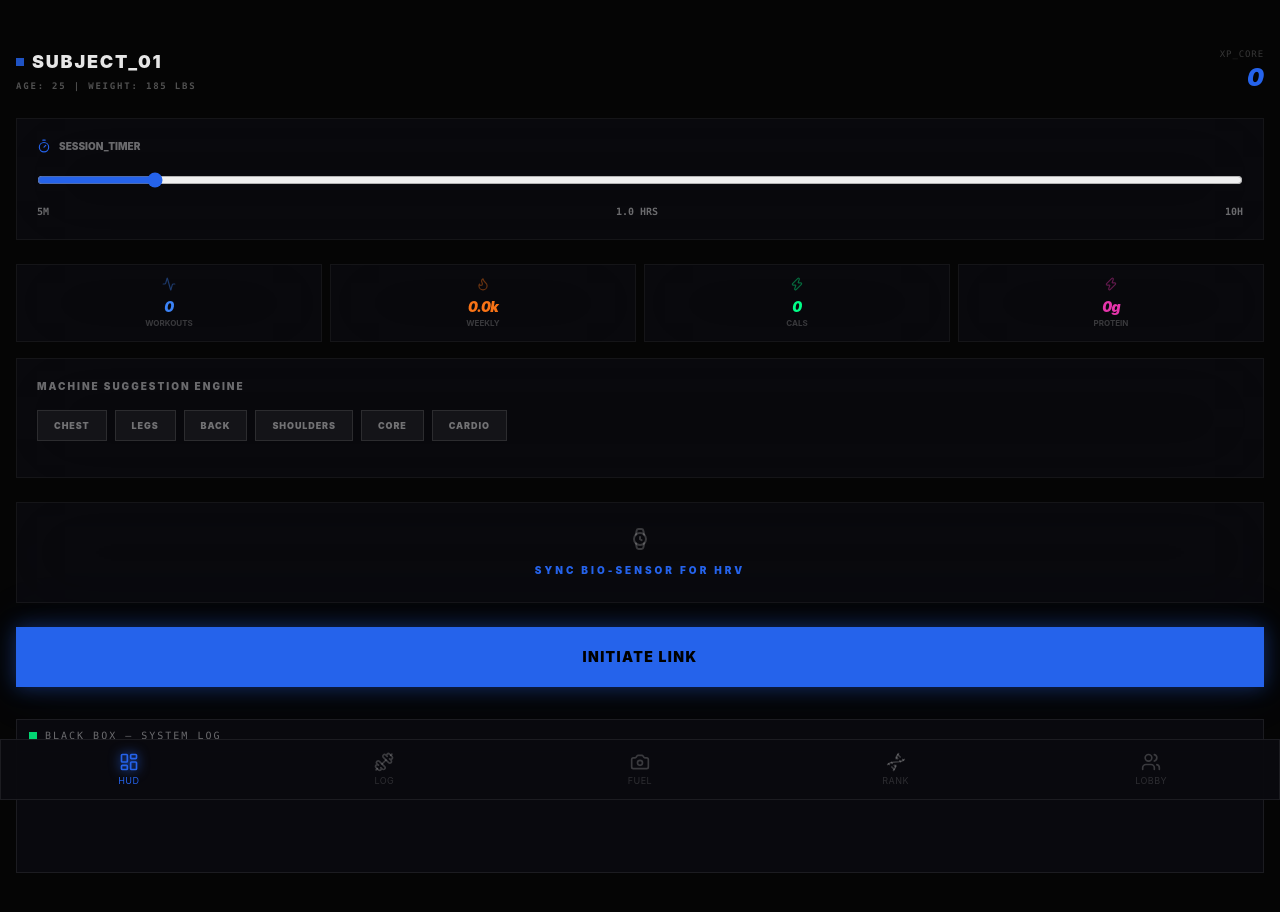
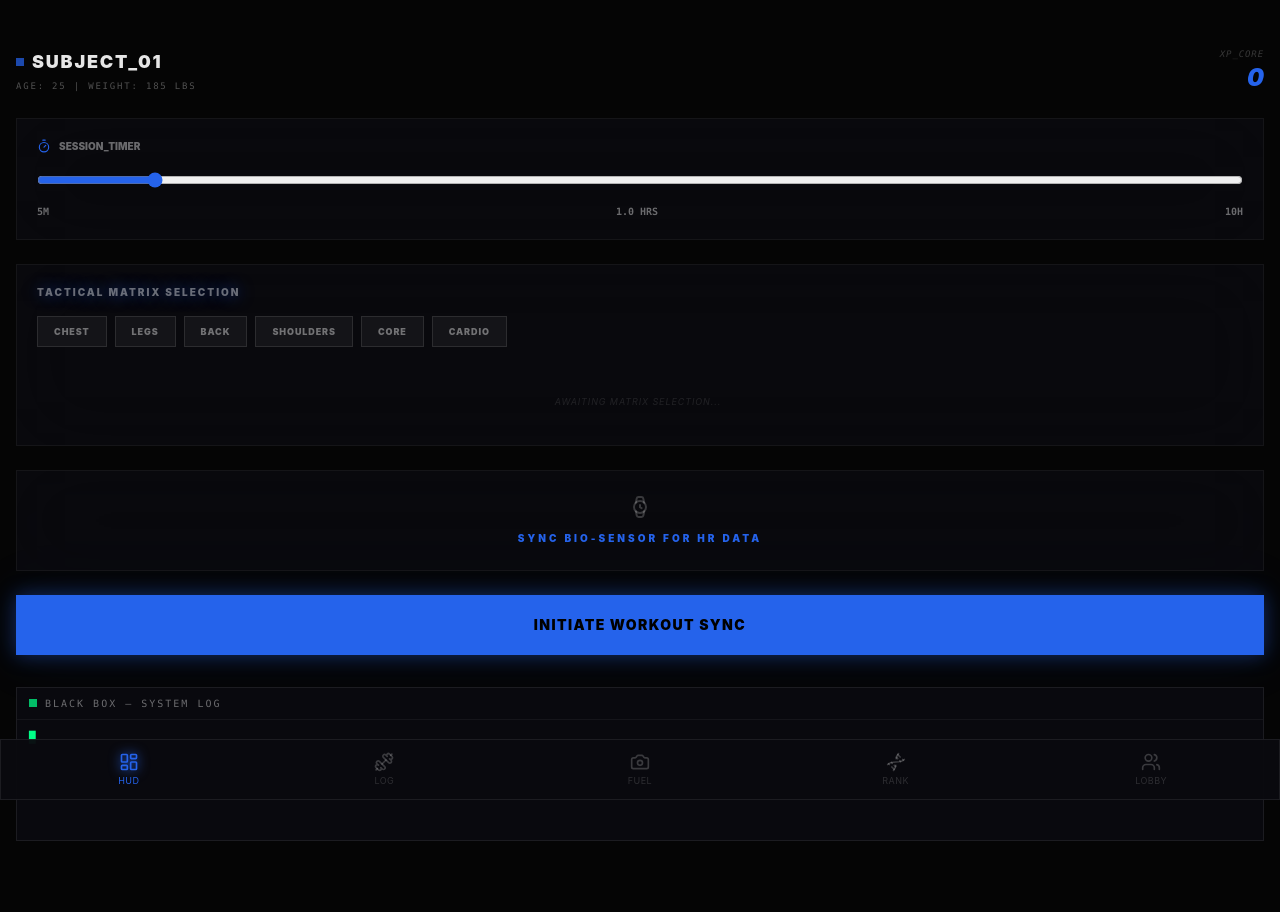
Before and after one commit to Sup3r-Monkey1/Aura-Sync, a React (Vite) app in the folder Aura Sync/: page / in a window 1280 px wide. Shown: the top 912 px of the page. Built offline with nearby package versions, Linux system fonts and the light colour scheme.

Commit message:
Update AuraDashboard.tsx

```diff
--- a/Aura Sync/src/components/AuraDashboard.tsx
+++ b/Aura Sync/src/components/AuraDashboard.tsx
@@ -1,37 +1,34 @@
 import { useEffect, useState } from 'react';
 import { motion, AnimatePresence } from 'framer-motion';
-import { Activity, Flame, Zap, Watch, Edit2, Timer, Lock, ShieldCheck, Clock } from 'lucide-react';
+import { Brain, Activity, Flame, Zap, Watch, Edit2, Timer, Lock, ShieldCheck } from 'lucide-react';
 import { useWorkoutStore } from '../store/useWorkoutStore';
-import { getZoneColor } from '../engine/readiness';
 import { workoutRegistry } from '../data/workoutRegistry';
 import BlackBoxTerminal from './BlackBoxTerminal';
 
 export default function AuraDashboard() {
-  const { readiness, history, watchConnected, connectWatch, evolutionXP, nutrition, refreshReadiness, startSession, session, userName, setUserName, userAge, userWeight, setUserStats, sessionLimit, setSessionLimit, endSession } = useWorkoutStore();
+  const { history, watchConnected, connectWatch, evolutionXP, nutrition, startSession, session, userName, setUserName, userAge, userWeight, setUserStats, sessionLimit, setSessionLimit, endSession } = useWorkoutStore();
   const [isEditingProfile, setIsEditingProfile] = useState(false);
   const [timeLeft, setTimeLeft] = useState(0);
-  const [targetMuscle, setTargetMuscle] = useState<string | null>(null);
+  const [selectedTargets, setSelectedTargets] = useState<string[]>([]);
 
   useEffect(() => {
     let interval: any;
     if (session) {
       interval = setInterval(() => {
         const elapsed = Date.now() - session.startedAt;
-        const remaining = Math.max(0, Math.floor((sessionLimit * 1000 - elapsed) / 1000));
-        setTimeLeft(remaining);
-        if (remaining === 0) endSession();
+        const rem = Math.max(0, Math.floor((sessionLimit * 1000 - elapsed) / 1000));
+        setTimeLeft(rem);
+        if (rem === 0) endSession();
       }, 1000);
     }
     return () => clearInterval(interval);
   }, [session, sessionLimit, endSession]);
 
-  useEffect(() => { refreshReadiness(); }, [refreshReadiness]);
+  const toggleTarget = (m: string) => {
+    setSelectedTargets(prev => prev.includes(m) ? prev.filter(x => x !== m) : [...prev, m]);
+  };
 
-  const today = new Date().setHours(0, 0, 0, 0);
-  const todayNutrition = nutrition.filter(n => n.timestamp >= today);
-  const totalCals = todayNutrition.reduce((s, n) => s + n.calories, 0);
-  const totalProtein = todayNutrition.reduce((s, n) => s + n.protein, 0);
-  const weeklyVol = history.filter(h => h.date > (Date.now() - 604800000)).reduce((s, h) => s + h.totalVolume, 0);
+  const suggestions = workoutRegistry.filter(ex => selectedTargets.includes(ex.category));
 
   return (
     <div className="min-h-screen bg-[#050505] pb-24 overflow-x-hidden">
@@ -41,10 +38,10 @@ export default function AuraDashboard() {
             <div className="w-2 h-2 bg-cobalt animate-pulse" />
             <h1 className="text-lg font-black tracking-widest text-white/90 uppercase">{userName}</h1>
           </div>
-          <p className="text-[9px] text-white/30 uppercase tracking-[0.2em] font-mono font-bold">Age: {userAge} | Weight: {userWeight} lbs</p>
+          <p className="text-[9px] text-white/30 uppercase tracking-[0.2em] font-mono">Age: {userAge} | Weight: {userWeight} lbs</p>
         </div>
         <div className="text-right">
-          <div className="text-[9px] text-white/20 uppercase font-mono tracking-widest">XP_Core</div>
+          <div className="text-[9px] text-white/20 uppercase font-mono tracking-widest italic">XP_Core</div>
           <div className="text-2xl font-black text-cobalt italic">{evolutionXP}</div>
         </div>
       </div>
@@ -53,9 +50,7 @@ export default function AuraDashboard() {
         <div className="glass p-5 border-l-2 border-cobalt">
           <div className="flex justify-between items-center mb-4">
             <div className="flex items-center gap-2 text-[10px] font-black uppercase text-white/40"><Timer size={14} className="text-cobalt"/> Session_Timer</div>
-            {session && <div className="text-sm font-mono text-cobalt font-black animate-pulse">
-              {Math.floor(timeLeft/3600)}h {Math.floor((timeLeft%3600)/60)}m {timeLeft%60}s
-            </div>}
+            {session && <div className="text-sm font-mono text-cobalt font-black animate-pulse">{Math.floor(timeLeft/3600)}h {Math.floor((timeLeft%3600)/60)}m {timeLeft%60}s</div>}
           </div>
           {!session ? (
             <div className="space-y-4">
@@ -63,58 +58,50 @@ export default function AuraDashboard() {
                <div className="flex justify-between text-[10px] font-mono text-white/40 uppercase font-black"><span>5m</span><span>{(sessionLimit/3600).toFixed(1)} hrs</span><span>10h</span></div>
             </div>
           ) : (
-            <button onClick={endSession} className="w-full py-3 bg-red-500/20 text-red-500 border border-red-500/40 font-black text-[10px] uppercase tracking-widest">Terminate Session</button>
+            <button onClick={endSession} className="w-full py-3 bg-red-500/20 text-red-500 border border-red-500/40 font-black text-[10px] uppercase tracking-widest">Terminate Protocol</button>
           )}
         </div>
       </div>
 
-      <div className="px-4 mb-4 grid grid-cols-4 gap-2">
-        <HudStat icon={Activity} label="Workouts" value={history.length} color="#3b82f6" />
-        <HudStat icon={Flame} label="Weekly" value={`${(weeklyVol/1000).toFixed(1)}k`} color="#f97316" />
-        <HudStat icon={Zap} label="Cals" value={totalCals} color="#00ff88" />
-        <HudStat icon={Zap} label="Protein" value={`${totalProtein}g`} color="#e535ab" />
-      </div>
-
       <div className="px-4 mb-6">
         <div className="glass p-5">
-           <div className="text-[10px] font-black text-white/40 uppercase tracking-[0.2em] mb-4">Machine Suggestion Engine</div>
-           <div className="flex gap-2 overflow-x-auto no-scrollbar mb-4">
+           <div className="text-[10px] font-black text-white/40 uppercase tracking-[0.2em] mb-4 text-glow-cobalt">Tactical Matrix Selection</div>
+           <div className="flex gap-2 overflow-x-auto no-scrollbar mb-6 pb-2">
               {['chest', 'legs', 'back', 'shoulders', 'core', 'cardio'].map(m => (
-                <button key={m} onClick={() => setTargetMuscle(m)} className={`px-4 py-2 text-[9px] font-black uppercase tracking-widest border ${targetMuscle === m ? 'bg-cobalt text-black border-cobalt' : 'bg-white/5 border-white/10 text-white/40'}`}>{m}</button>
+                <button key={m} onClick={() => toggleTarget(m)} className={`px-4 py-2 text-[9px] font-black uppercase tracking-widest border transition-all ${selectedTargets.includes(m) ? 'bg-cobalt text-black border-cobalt shadow-[0_0_15px_#2563eb]' : 'bg-white/5 border-white/10 text-white/40'}`}>{m}</button>
               ))}
            </div>
-           {targetMuscle && (
-             <div className="space-y-2">
-                {workoutRegistry.filter(ex => ex.category === targetMuscle).slice(0, 3).map(ex => (
-                  <div key={ex.id} className="flex justify-between items-center p-3 bg-white/[0.02] border-r-2 border-cobalt">
-                    <span className="text-[11px] font-bold text-white/70 uppercase">{ex.name}</span>
-                    <span className="text-[8px] text-cobalt font-mono uppercase italic">{ex.equipment}</span>
-                  </div>
-                ))}
-             </div>
-           )}
+           <div className="space-y-2 max-h-48 overflow-y-auto no-scrollbar pr-1">
+              {suggestions.map(ex => (
+                <div key={ex.id} className="flex justify-between items-center p-3 bg-white/[0.02] border-r border-cobalt/40">
+                  <span className="text-[10px] font-bold text-white/70 uppercase">{ex.name}</span>
+                  <span className="text-[8px] text-cobalt font-mono uppercase italic">{ex.equipment}</span>
+                </div>
+              ))}
+              {selectedTargets.length === 0 && <p className="text-center text-[9px] text-white/10 uppercase tracking-widest py-4 italic">Awaiting Matrix Selection...</p>}
+           </div>
         </div>
       </div>
 
       <div className="px-4 mb-6">
         {watchConnected ? (
           <div className="glass p-5 border-l-2 border-terminal flex justify-between items-start">
-             <div><div className="text-[10px] uppercase tracking-[0.3em] text-white/40 mb-1">Live_HRV</div><div className="text-3xl font-black text-terminal italic">64ms</div></div>
+             <div><div className="text-[10px] uppercase tracking-[0.3em] text-white/40 mb-1">Heart_Rate_Sync</div><div className="text-3xl font-black text-terminal italic">64bpm</div></div>
              <ShieldCheck className="text-terminal" size={20} />
           </div>
         ) : (
-          <button onClick={connectWatch} className="w-full glass p-6 border-dashed border-white/10 flex flex-col items-center gap-3"><Watch className="text-white/20" /><span className="text-[10px] font-black text-cobalt uppercase tracking-[0.3em]">Sync Bio-Sensor for HRV</span></button>
+          <button onClick={connectWatch} className="w-full glass p-6 border-dashed border-white/10 flex flex-col items-center gap-3 active:bg-white/5"><Watch className="text-white/20" /><span className="text-[10px] font-black text-cobalt uppercase tracking-[0.3em]">Sync Bio-Sensor for HR Data</span></button>
         )}
       </div>
 
-      {!session && <div className="px-4 mb-8"><motion.button whileTap={{ scale: 0.97 }} onClick={() => startSession()} className="w-full py-5 bg-cobalt text-black font-black text-sm uppercase tracking-widest glow-cobalt">Initiate Link</motion.button></div>}
+      {!session && <div className="px-4 mb-8"><motion.button whileTap={{ scale: 0.97 }} onClick={() => startSession()} className="w-full py-5 bg-cobalt text-black font-black text-sm uppercase tracking-widest glow-cobalt">Initiate Workout Sync</motion.button></div>}
       <div className="px-4"><BlackBoxTerminal /></div>
 
       <AnimatePresence>
         {isEditingProfile && (
           <motion.div initial={{ opacity: 0 }} animate={{ opacity: 1 }} exit={{ opacity: 0 }} className="fixed inset-0 z-[200] bg-black/95 p-8 flex flex-col justify-center items-center">
              <div className="w-full max-w-xs space-y-6">
-                <h2 className="text-2xl font-black italic uppercase text-white mb-8 border-l-4 border-cobalt pl-4">Update Identity</h2>
+                <h2 className="text-2xl font-black italic uppercase text-white mb-8 border-l-4 border-cobalt pl-4">Protocol Identity</h2>
                 <div className="space-y-4">
                    <div className="block"><span className="text-[10px] font-black text-white/40 uppercase tracking-widest">Name</span><input className="w-full bg-white/5 p-4 border border-white/10 text-white outline-none" value={userName} onChange={(e)=>setUserName(e.target.value)}/></div>
                    <div className="block"><span className="text-[10px] font-black text-white/40 uppercase tracking-widest">Age</span><input type="number" className="w-full bg-white/5 p-4 border border-white/10 text-white outline-none" value={userAge} onChange={(e)=>setUserStats(Number(e.target.value), userWeight)}/></div>
```
